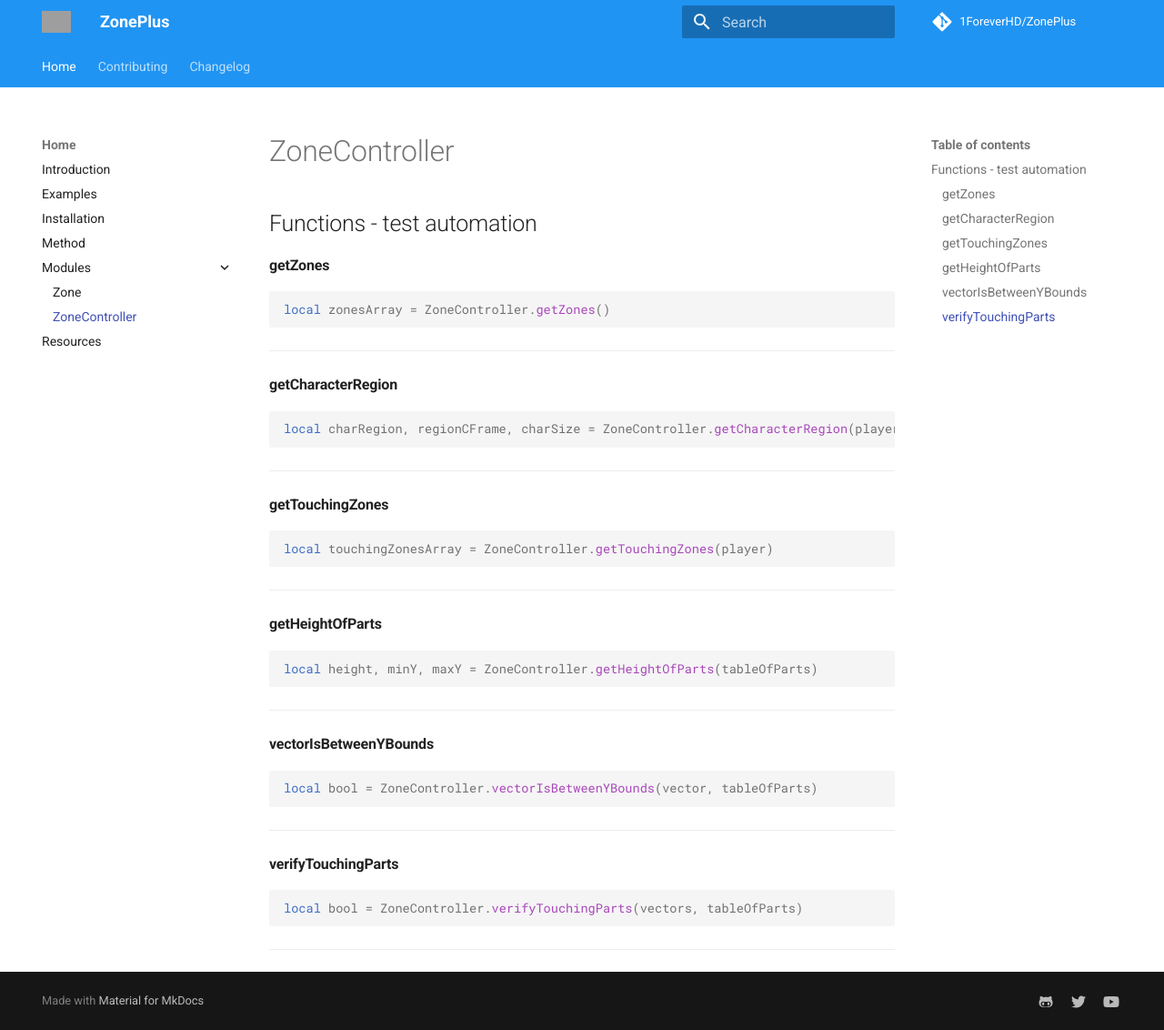
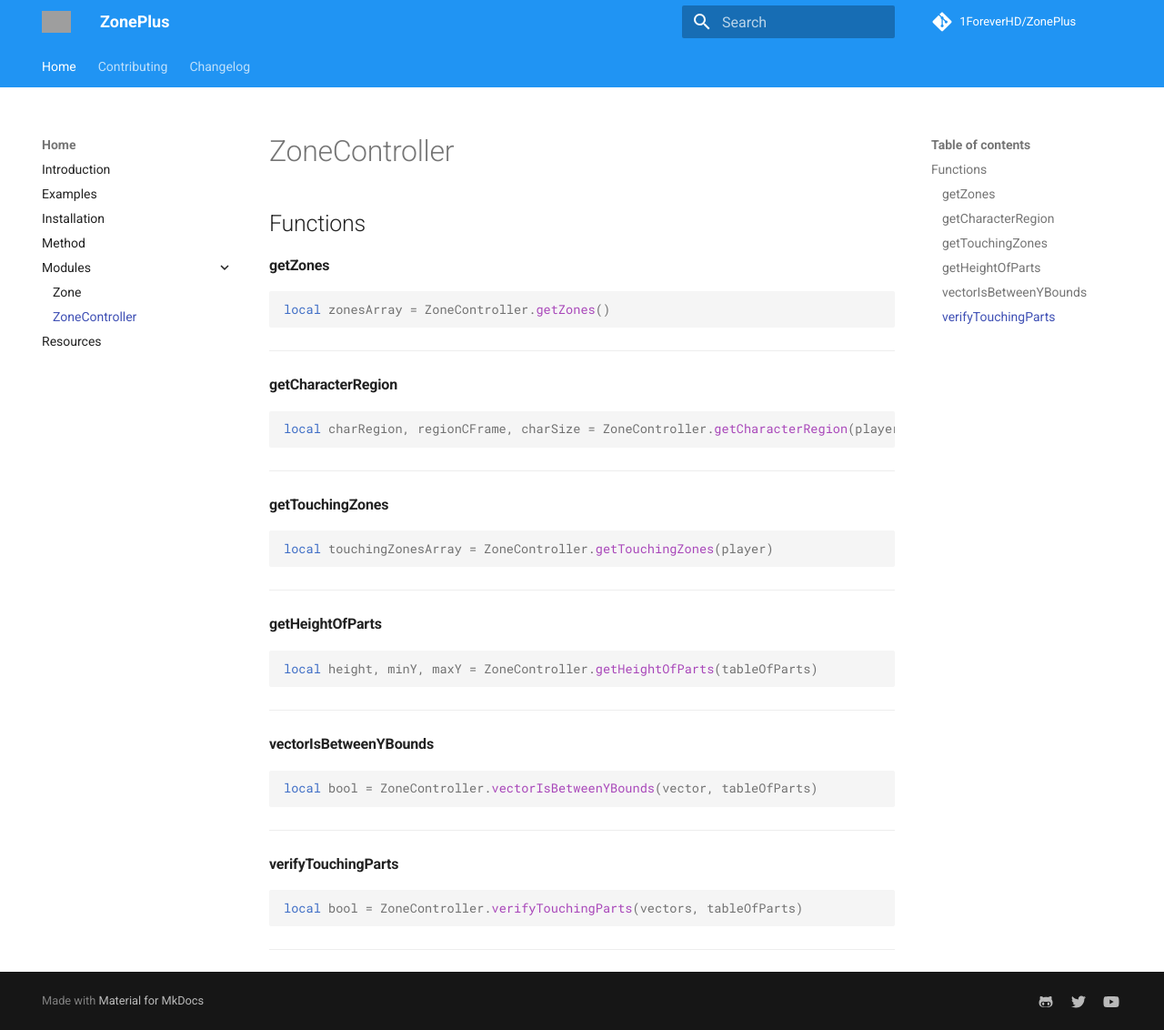
Before and after one commit to 1ForeverHD/ZonePlus, an MkDocs documentation site: the page built from docs/zonecontroller.md, in a window 1280 px wide and 1132 px high. Shown: the whole window at 91% size. Built offline with MkDocs 1.6.1 and Material for MkDocs 9.7.7, drawn with Linux system fonts in a browser that asks for light colours; comment, search, counter and statistics services are not loaded; grey boxes are pictures that could not be loaded.

Commit message:
16894eb923c26e855ea79b846ab109c15f75371e

````diff
--- a/docs/zonecontroller.md
+++ b/docs/zonecontroller.md
@@ -1,4 +1,4 @@
-## Functions - test automation
+## Functions
 
 #### getZones
 ```lua
````
Also changed, not shown: docs/zone.md (+1 -1 lines).
